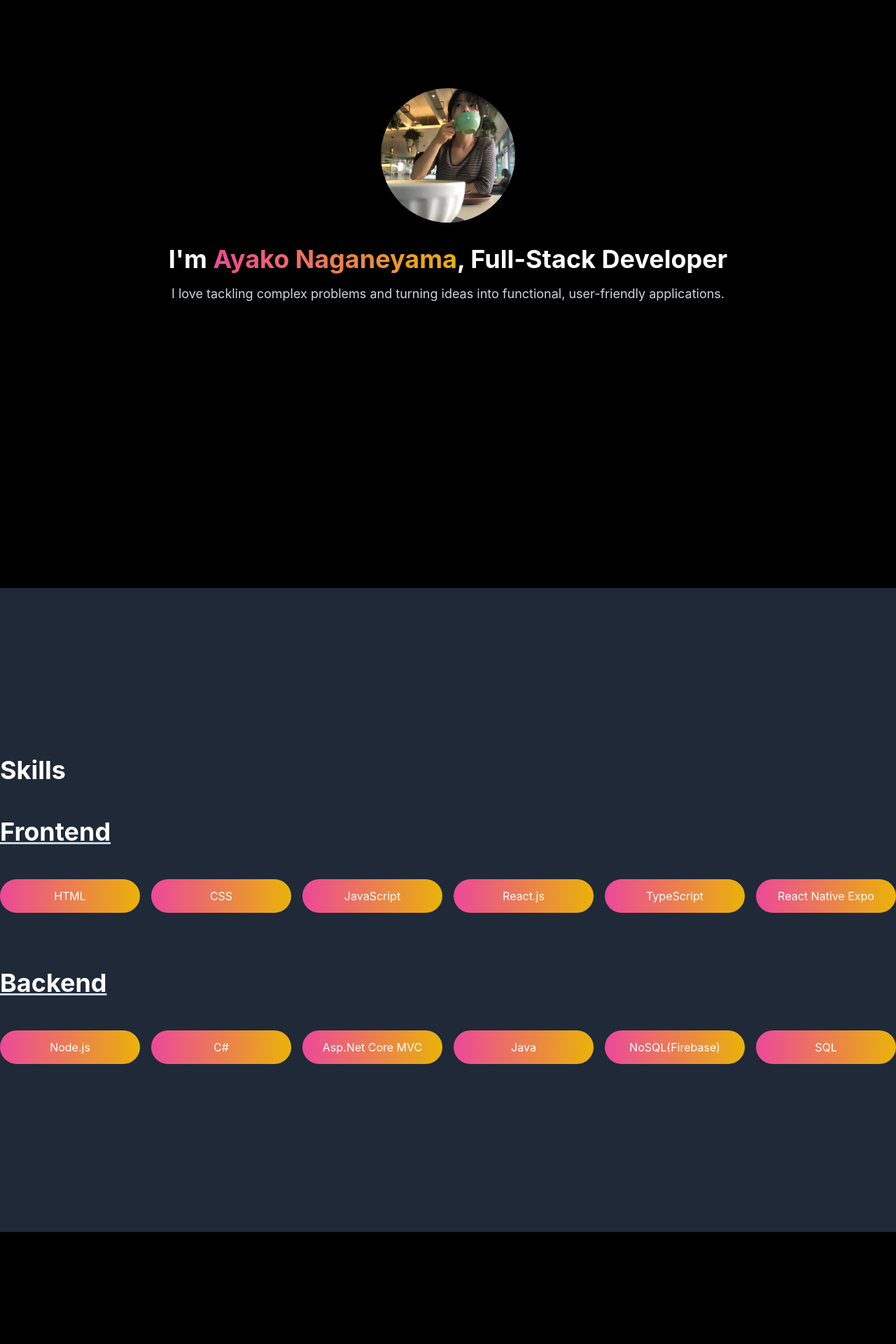
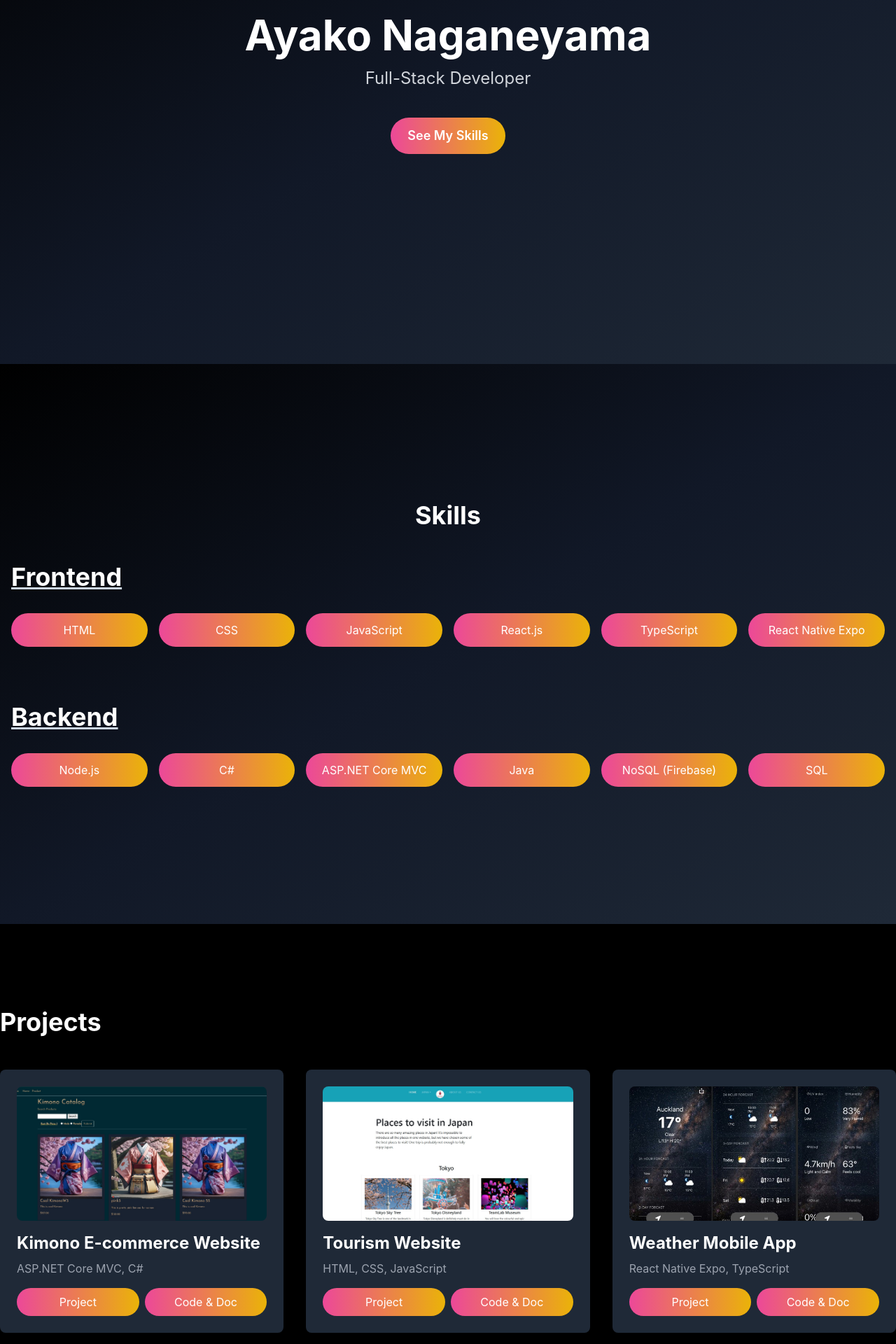
Before and after one commit to AyakoNaganeyama/dev-portfolio, a React (Vite) app: page / in a window 1280 px wide. Shown: the part 280-2200 px from the top of the page at 70% size. Built offline with nearby package versions, Linux system fonts and the light colour scheme.

Commit message:
cahnged styling

```diff
--- a/src/components/Navbar.jsx
+++ b/src/components/Navbar.jsx
@@ -4,7 +4,7 @@ const Navbar = () => {
   const [isOpen, setIsOpen] = useState(false);
 
   return (
-    <nav className="bg-white border-b border-gray-200 dark:bg-gray-900 fixed top-0 left-0 w-full z-50">
+    <nav className=" dark:bg-gray-900 fixed top-0 left-0 w-full z-50">
       <div className="max-w-screen-xl flex flex-wrap items-center justify-between mx-auto p-4">
         {/* Logo Section */}
         <a href="#" className="flex items-center space-x-3">
--- a/src/components/Profile.jsx
+++ b/src/components/Profile.jsx
@@ -1,34 +1,35 @@
-import React from 'react'
-import Ayako from '../assets/ayako.jpg'
-import Navbar from './Navbar'
+import React from 'react';
+import Navbar from './Navbar';
 
 const Profile = () => {
-    return (
-        <>
-        <Navbar />
-        <div className='w-full min-h-screen flex flex-col  py-40  bg-black'>
+  const scrollToSkills = () => {
+    const skillsSection = document.getElementById('skills');
+    if (skillsSection) {
+      skillsSection.scrollIntoView({ behavior: 'smooth' });
+    }
+  };
 
-            <div className="flex flex-col items-center justify-center h-screen bg-black text-white text-center py-16">
-                <img
-                    src={Ayako}
-                    alt="Ayako"
-                    className='mx-auto mb-8 w-48 h-48 rounded-full object-cover transform
-                    transition-transform duration-300 hover:scale-105'
-                />
-                <h1 className='text-4xl font-bold'>
-                    I'm{" "}
-                    <span className='text-transparent bg-clip-text bg-gradient-to-r from-pink-500 to-yellow-500'>
-                        Ayako Naganeyama
-                    </span>
-                    , Full-Stack Developer
-                </h1>
-                <p className='mt-4 text-lg text-gray-300'>
-                    I love tackling complex problems and turning ideas into functional, user-friendly applications.
-                </p>
-            </div>
-        </div>
-        </>
-    )
-}
+  return (
+    <>
+      <Navbar />
+      <div className="w-full min-h-screen flex flex-col justify-center items-center text-center py-40
+                      bg-gradient-to-br from-black via-gray-900 to-gray-800">
+        <h1 className="text-5xl md:text-6xl font-bold text-transparent bg-clip-text text-white mb-4 leading-tight">
+          Ayako Naganeyama
+        </h1>
+        <p className="text-xl md:text-2xl text-gray-300 mb-10">
+          Full-Stack Developer
+        </p>
 
-export default Profile
+        <button
+          onClick={scrollToSkills}
+          className="bg-gradient-to-r from-pink-500 to-yellow-500 text-white px-6 py-3 rounded-full text-lg font-semibold hover:scale-105 transform transition-transform duration-300"
+        >
+          See My Skills
+        </button>
+      </div>
+    </>
+  );
+};
+
+export default Profile;
--- a/src/components/Project.jsx
+++ b/src/components/Project.jsx
@@ -1,79 +1,83 @@
-import React from 'react'
+import React from 'react';
 
-import Ayako from '../assets/ayako.jpg'
-import Kimono from '../assets/komono.jpg'
-import Japan from '../assets/japansite.jpg'
-import Weather from '../assets/dataManagement.jpg'
-import TODO from '../assets/demo-datapresistance.jpg'
+import Kimono from '../assets/komono.jpg';
+import Japan from '../assets/japansite.jpg';
+import Weather from '../assets/dataManagement.jpg';
+import TODO from '../assets/demo-datapresistance.jpg';
+
 const projects = [
   {
     id: 1,
     name: "Kimono E-commerce Website",
     technologies: "ASP.NET Core MVC, C#",
-      image:Kimono,
-
+    image: Kimono,
     github: "https://github.com/AyakoNaganeyama/kimono-ecommerce-newzealand",
-      Link: "https://ma-kimono20250110153501.azurewebsites.net/",
+    link: "https://ma-kimono20250110153501.azurewebsites.net/",
   },
   {
     id: 2,
     name: "Tourism Website",
     technologies: "HTML, CSS, JavaScript",
-      image:Japan,
-
+    image: Japan,
     github: "https://github.com/AyakoNaganeyama/static-japanwebsite",
-      Link: "https://ayakonaganeyama.github.io/static-japanwebsite/",
+    link: "https://ayakonaganeyama.github.io/static-japanwebsite/",
   },
   {
     id: 3,
     name: "Weather Mobile App",
     technologies: "React Native Expo, TypeScript",
-
-      image:Weather,
-
+    image: Weather,
     github: "https://github.com/AyakoNaganeyama/weather-mobile-app",
-      Link: "https://expo.dev/preview/update?message=configure%20eas&updateRuntimeVersion=1.2.2&createdAt=2025-01-03T22%3A46%3A43.758Z&slug=exp&projectId=66cbf7f4-3f1d-4cb7-b21a-738c6f2c41a8&group=9e8508fb-815b-440a-9757-6fa36dbfe40c",
+    link: "https://expo.dev/preview/update?message=configure%20eas&updateRuntimeVersion=1.2.2&createdAt=2025-01-03T22%3A46%3A43.758Z&slug=exp&projectId=66cbf7f4-3f1d-4cb7-b21a-738c6f2c41a8&group=9e8508fb-815b-440a-9757-6fa36dbfe40c",
   },
   {
     id: 4,
     name: "To-do Mobile App",
     technologies: "React Native Expo, TypeScript",
-
-      image:TODO,
-
+    image: TODO,
     github: "https://github.com/AyakoNaganeyama/to-do-list-mobile-app",
-      Link:"https://expo.dev/preview/update?message=set%20addVersionSource&updateRuntimeVersion=1.1.0&createdAt=2024-12-31T01%3A02%3A09.239Z&slug=exp&projectId=ba97eb8d-f733-4ac9-b817-975a16122842&group=9b10e8b7-47f0-4483-a75c-bbc20d22645e"
+    link: "https://expo.dev/preview/update?message=set%20addVersionSource&updateRuntimeVersion=1.1.0&createdAt=2024-12-31T01%3A02%3A09.239Z&slug=exp&projectId=ba97eb8d-f733-4ac9-b817-975a16122842&group=9b10e8b7-47f0-4483-a75c-bbc20d22645e",
   },
 ];
+
 const Project = () => {
   return (
-    <div className='bg-black w-full h-full min-h-screen flex justify-center py-60 ' >
-    <div className='bg-black flex flex-col mx-auto container items-center md:items-start justify-center'>
-
-    <div className="bg-gray text-white py-20" id="project">
-    <div>
-    <h2 className="text-4xl font-bold mb-12 " id="projects">Projects</h2>
-      <div className="grid grid-cols-1 md:grid-cols-2 lg:grid-cols-4 gap-8">
+    <div className="bg-black w-full min-h-screen flex justify-center py-20">
+      <div className="container mx-auto flex flex-col items-center md:items-start">
+        <div className="text-white py-10" id="project">
+          <h2 className="text-4xl font-bold mb-12 text-center md:text-left">Projects</h2>
+          <div className="grid grid-cols-1 md:grid-cols-2 lg:grid-cols-3 gap-8">
             {projects.map((project) => (
-          <div key={project.id} className="bg-gray-800 p-6 rounded-lg hover:shadow-lg
-          transform transition-transform duration-300 hover:scale-105 flex flex-col h-full">
-            <a href={project.Link}>
-            <img src={project.image} alt={project.name} className="rounded-lg mb-4
-            w-full h-48 object-cover" />
-
+              <div
+                key={project.id}
+                className="bg-gray-800 p-6 rounded-lg hover:shadow-xl transform transition-transform duration-300 hover:scale-105 flex flex-col h-full"
+              >
+                <a href={project.link} target="_blank" rel="noopener noreferrer">
+                  <img
+                    src={project.image}
+                    alt={project.name}
+                    className="rounded-lg mb-4 w-full h-48 object-cover"
+                  />
                 </a>
                 <h3 className="text-2xl font-bold mb-2">{project.name}</h3>
                 <p className="text-gray-400 mb-4">{project.technologies}</p>
-
-            <div className="flex justify-between md:space-x-4  mt-auto">
-            <a href={project.Link} className="inline-block bg-gradient-to-r
-            from-pink-500 to-yellow-500 text-white px-4 py-2 rounded-full" target="_blank"
-            rel="noopener noreferrer">Project</a>
-
-<a href={project.github} className="inline-block bg-gradient-to-r
-            from-pink-500 to-yellow-500 text-white px-4 py-2 rounded-full" target="_blank"
-            rel="noopener noreferrer">Code,Doc</a>
-
+                <div className="flex justify-between mt-auto gap-2">
+                  <a
+                    href={project.link}
+                    className="flex-1 text-center bg-gradient-to-r from-pink-500 to-yellow-500 text-white px-4 py-2 rounded-full"
+                    target="_blank"
+                    rel="noopener noreferrer"
+                  >
+                    Project
+                  </a>
+                  <a
+                    href={project.github}
+                    className="flex-1 text-center bg-gradient-to-r from-pink-500 to-yellow-500 text-white px-4 py-2 rounded-full"
+                    target="_blank"
+                    rel="noopener noreferrer"
+                  >
+                    Code & Doc
+                  </a>
                 </div>
               </div>
             ))}
@@ -81,8 +85,7 @@ const projects = [
         </div>
       </div>
     </div>
-  </div>
-  )
-}
+  );
+};
 
-export default Project
+export default Project;
--- a/src/components/Skill.jsx
+++ b/src/components/Skill.jsx
@@ -1,65 +1,61 @@
-import React from 'react'
+import React from 'react';
+
+const frontendSkills = [
+  "HTML",
+  "CSS",
+  "JavaScript",
+  "React.js",
+  "TypeScript",
+  "React Native Expo",
+];
+
+const backendSkills = [
+  "Node.js",
+  "C#",
+  "ASP.NET Core MVC",
+  "Java",
+  "NoSQL (Firebase)",
+  "SQL",
+];
 
 const Skill = () => {
+  const renderSkills = (skills) =>
+    skills.map((skill, index) => (
+      <button
+        key={index}
+        className="bg-gradient-to-r from-pink-500 to-yellow-500 text-white
+        transform transition-transform duration-300 hover:scale-105 hover:shadow-lg
+        px-4 py-3 rounded-full text-sm md:text-base"
+      >
+        {skill}
+      </button>
+    ));
+
   return (
-    <div className='flex w-full h-full min-h-screen justify-center bg-gray-800 items-center pt-60 pb-60'>
+    <div className=" w-full min-h-screen flex justify-center items-center py-32  bg-gradient-to-br from-black via-gray-900 to-gray-800 ">
+      <div className="container mx-auto px-4">
+        <h2 className="text-4xl font-bold mb-12 text-white text-center">Skills</h2>
 
-    <div className=' mx-auto container '>
+        <section className="mb-20">
+          <h3 className="text-3xl md:text-4xl font-bold mb-8 underline decoration-slate-300 text-white">
+            Frontend
+          </h3>
+          <div className="grid grid-cols-2 sm:grid-cols-3 lg:grid-cols-6 gap-4">
+            {renderSkills(frontendSkills)}
+          </div>
+        </section>
 
-        <div>
-    <h2 className="text-4xl font-bold mb-12 text-white">Skills</h2>
+        <section>
+          <h3 className="text-3xl md:text-4xl font-bold mb-8 underline decoration-slate-300 text-white">
+            Backend
+          </h3>
+          <div className="grid grid-cols-2 sm:grid-cols-3 lg:grid-cols-6 gap-4">
+            {renderSkills(backendSkills)}
+          </div>
+        </section>
+      </div>
+    </div>
+  );
+};
 
-    <h3 className="text-4xl font-bold mb-12 underline decoration-slate-300 text-white">Frontend</h3>
-    <div className='mt-8 flex-wrap grid grid-cols-2 gap-4 md:grid-cols-3 lg:grid-cols-6'>
-        <button
-        className='bg-gradient-to-r from-pink-500 to-yellow-500 text-white
-        transform transition-transform duration-300 hover:scale-105 px-4 py-3 rounded-full'>HTML</button>
-        <button
-        className='bg-gradient-to-r from-pink-500 to-yellow-500 text-white
-        transform transition-transform duration-300 hover:scale-105 px-4 py-3 rounded-full'>CSS</button>
-             <button
-        className='bg-gradient-to-r from-pink-500 to-yellow-500 text-white
-        transform transition-transform duration-300 hover:scale-105 px-4 py-3 rounded-full'>JavaScript</button>
-        <button
-        className='bg-gradient-to-r from-pink-500 to-yellow-500 text-white
-        transform transition-transform duration-300 hover:scale-105 px-4 py-3 rounded-full'>React.js</button>
-             <button
-        className='bg-gradient-to-r from-pink-500 to-yellow-500 text-white
-        transform transition-transform duration-300 hover:scale-105 px-4 py-3 rounded-full'>TypeScript</button>
-        <button
-        className='bg-gradient-to-r from-pink-500 to-yellow-500 text-white
-        transform transition-transform duration-300 hover:scale-105 px-4 py-3 rounded-full'>React Native Expo</button>
-    </div>
-
-
-
-<h3 className="text-4xl font-bold mt-20 mb-12 underline decoration-slate-300 text-white">Backend</h3>
-    <div className='mt-8 flex-wrap grid grid-cols-2 gap-4 md:grid-cols-3 lg:grid-cols-6'>
-        <button
-        className='w-auto bg-gradient-to-r from-pink-500 to-yellow-500 text-white
-        transform transition-transform duration-300 hover:scale-105 px-4 py-3 rounded-full'>Node.js</button>
-        <button
-        className='w-auto bg-gradient-to-r from-pink-500 to-yellow-500 text-white
-        transform transition-transform duration-300 hover:scale-105 px-4 py-3 rounded-full'>C#</button>
-             <button
-        className='w-auto bg-gradient-to-r from-pink-500 to-yellow-500 text-white
-        transform transition-transform duration-300 hover:scale-105 px-4 py-3 rounded-full'>Asp.Net Core MVC</button>
-        <button
-        className='w-auto bg-gradient-to-r from-pink-500 to-yellow-500 text-white
-        transform transition-transform duration-300 hover:scale-105 px-4 py-3 rounded-full'>Java</button>
-             <button
-        className='w-auto bg-gradient-to-r from-pink-500 to-yellow-500 text-white
-        transform transition-transform duration-300 hover:scale-105 px-4 py-3 rounded-full'>NoSQL(Firebase)</button>
-        <button
-        className='w-auto bg-gradient-to-r from-pink-500 to-yellow-500 text-white
-        transform transition-transform duration-300 hover:scale-105 px-4 py-3 rounded-full'>SQL</button>
-    </div>
-
-</div>
-
-    </div>
-    </div>
-  )
-}
-
-export default Skill
+export default Skill;
```
Lines whose indentation alone changed are shown as unchanged.
